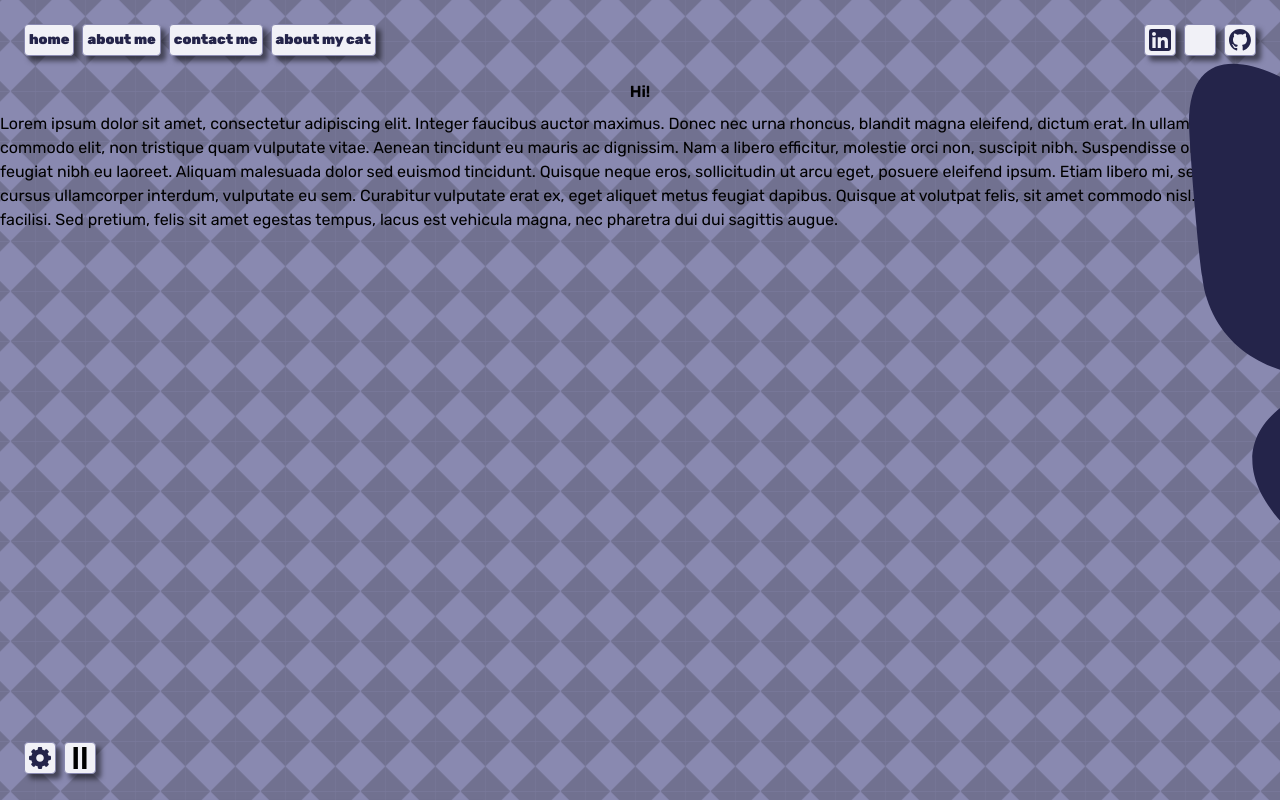
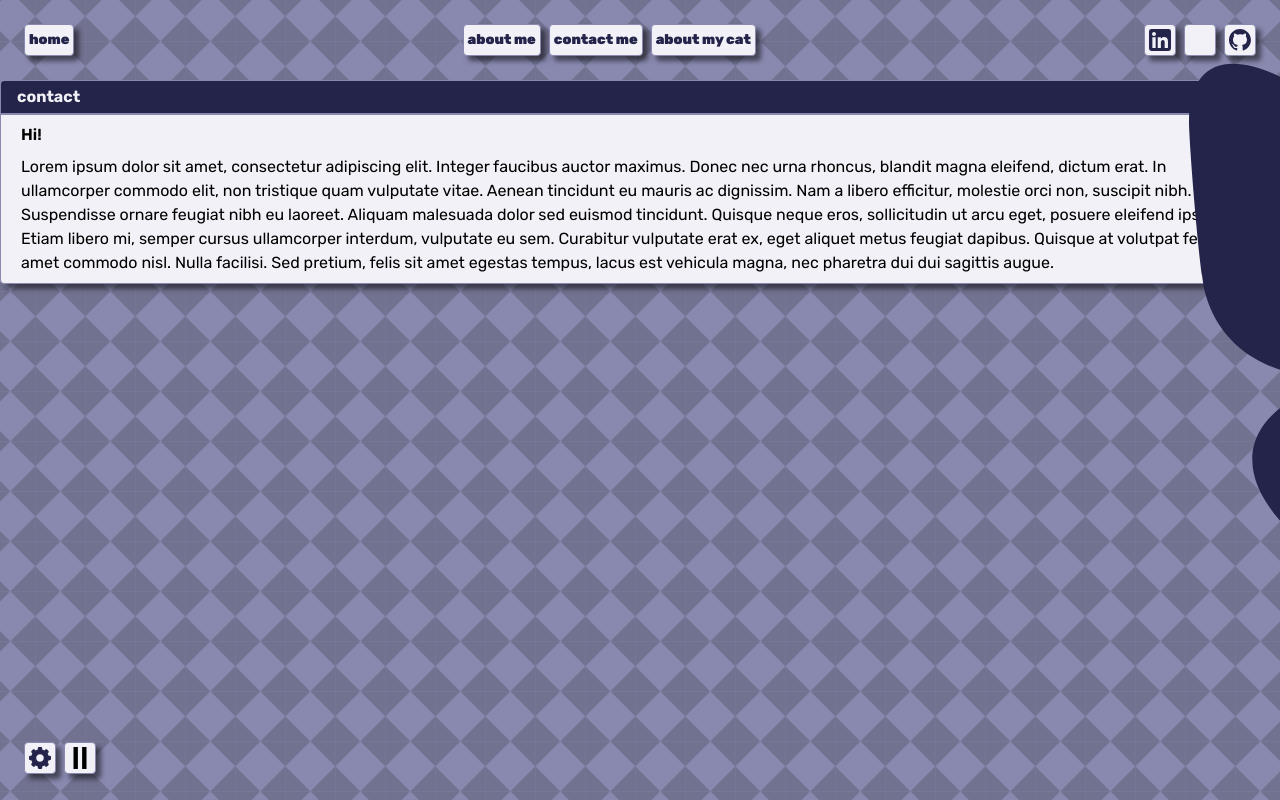
Before and after one commit to crystal-hearts/sj-personal-homepage, a Next.js app: page /contact in a window 1280 px wide. Built offline with nearby package versions, Linux system fonts and the light colour scheme.

Commit message:
SJ-12 Styling cleanup

```diff
--- /dev/null
+++ b/app/(main)/badge.tsx
@@ -0,0 +1,14 @@
+import React from "react";
+
+import { SITE_CONSTANTS } from "../constants/site-constants";
+import { MenuItem } from "./menu-item";
+
+export function Badge() {
+  return (
+    <div className="header-badge flex flex-row space-x-2 text-sm font-black text-[var(--theme-color-700)]">
+      <MenuItem title={SITE_CONSTANTS.HOME_TITLE} href="/">
+        {SITE_CONSTANTS.HOME_TITLE}
+      </MenuItem>
+    </div>
+  );
+}
--- a/app/(main)/contact/page.tsx
+++ b/app/(main)/contact/page.tsx
@@ -1,25 +1,52 @@
 import { MainSection } from "../main";
 import { Section } from "../section";
+
+import CloseIcon from "../../images/close-svgrepo-com.svg";
 
 export default function Page() {
   return (
     <MainSection>
       <Section>
-        <span className="font-semibold">Hi!</span>
-        <span className="mt-2">
-          Lorem ipsum dolor sit amet, consectetur adipiscing elit. Integer
-          faucibus auctor maximus. Donec nec urna rhoncus, blandit magna
-          eleifend, dictum erat. In ullamcorper commodo elit, non tristique quam
-          vulputate vitae. Aenean tincidunt eu mauris ac dignissim. Nam a libero
-          efficitur, molestie orci non, suscipit nibh. Suspendisse ornare
-          feugiat nibh eu laoreet. Aliquam malesuada dolor sed euismod
-          tincidunt. Quisque neque eros, sollicitudin ut arcu eget, posuere
-          eleifend ipsum. Etiam libero mi, semper cursus ullamcorper interdum,
-          vulputate eu sem. Curabitur vulputate erat ex, eget aliquet metus
-          feugiat dapibus. Quisque at volutpat felis, sit amet commodo nisl.
-          Nulla facilisi. Sed pretium, felis sit amet egestas tempus, lacus est
-          vehicula magna, nec pharetra dui dui sagittis augue.
-        </span>
+        <div
+          id="about-me-modal"
+          className="about-me-modal modal fixed w-full overflow-hidden rounded border-1 border-solid border-[var(--theme-color-500)] border-opacity-80 bg-[var(--theme-color-100)] shadow-drop-5 transition-transform duration-500 modal-open:w-48"
+          data-modal-active="closed"
+        >
+          <div className="modal-contents">
+            <div className="modal-header flex flex-row items-center justify-between border-b-2 border-solid border-[var(--theme-color-500)] border-opacity-80 bg-[var(--theme-color-700)] py-1 pl-4 pr-3">
+              <h2
+                className="modal-heading select-none text-base font-bold text-[var(--theme-color-100)]"
+                tabIndex="-1"
+              >
+                contact
+              </h2>
+              <button className="modal-close h-4 w-4 fill-[var(--theme-color-100)]">
+                <CloseIcon />
+              </button>
+            </div>
+            <div className="modal-contents h-full px-5 py-2">
+              <div className="modal-text-section flex flex-col">
+                <span className="font-semibold">Hi!</span>
+                <span className="mt-2">
+                  Lorem ipsum dolor sit amet, consectetur adipiscing elit.
+                  Integer faucibus auctor maximus. Donec nec urna rhoncus,
+                  blandit magna eleifend, dictum erat. In ullamcorper commodo
+                  elit, non tristique quam vulputate vitae. Aenean tincidunt eu
+                  mauris ac dignissim. Nam a libero efficitur, molestie orci
+                  non, suscipit nibh. Suspendisse ornare feugiat nibh eu
+                  laoreet. Aliquam malesuada dolor sed euismod tincidunt.
+                  Quisque neque eros, sollicitudin ut arcu eget, posuere
+                  eleifend ipsum. Etiam libero mi, semper cursus ullamcorper
+                  interdum, vulputate eu sem. Curabitur vulputate erat ex, eget
+                  aliquet metus feugiat dapibus. Quisque at volutpat felis, sit
+                  amet commodo nisl. Nulla facilisi. Sed pretium, felis sit amet
+                  egestas tempus, lacus est vehicula magna, nec pharetra dui dui
+                  sagittis augue.
+                </span>
+              </div>
+            </div>
+          </div>
+        </div>
       </Section>
     </MainSection>
   );
--- a/app/(main)/header-menu.tsx
+++ /dev/null
@@ -1,9 +0,0 @@
-import React from "react";
-
-export function HeaderMenu({ children }: { children: React.ReactNode }) {
-  return (
-    <div className="header-menu flex flex-row space-x-2 text-sm font-black text-[var(--theme-color-700)]">
-      {children}
-    </div>
-  );
-}
--- a/app/(main)/layout.tsx
+++ b/app/(main)/layout.tsx
@@ -7,12 +7,12 @@ import { SITE_CONSTANTS } from "../constants/site-constants";
 import { Background } from "./background";
 import { FixedFooter } from "./fixed-footer";
 import { Header } from "./header";
-import { HeaderMenu } from "./header-menu";
-import { HeaderMenuItem } from "./header-menu-item";
+import { Badge } from "./badge";
+import { Menu } from "./menu";
 import { PausePlayButton } from "./pause-play-button";
 import { SettingsButton } from "./settings-button";
 import { SettingsModal } from "./settings-modal";
-import { SocialIcons } from "./social-icons";
+import { SocialLinks } from "./social-links";
 
 export default function MainPageLayout({
   children,
@@ -28,27 +28,9 @@ export default function MainPageLayout({
     >
       <Background />
       <Header>
-        <HeaderMenu>
-          <HeaderMenuItem title={SITE_CONSTANTS.HOME_TITLE} href="/">
-            {SITE_CONSTANTS.HOME_TITLE}
-          </HeaderMenuItem>
-          <HeaderMenuItem
-            title={SITE_CONSTANTS.ABOUT_ME_TITLE}
-            href="/about-me"
-          >
-            {SITE_CONSTANTS.ABOUT_ME_TITLE}
-          </HeaderMenuItem>
-          <HeaderMenuItem title={SITE_CONSTANTS.CONTACT_TITLE} href="/contact">
-            {SITE_CONSTANTS.CONTACT_TITLE}
-          </HeaderMenuItem>
-          <HeaderMenuItem
-            title={SITE_CONSTANTS.ABOUT_MY_CAT_TITLE}
-            href="/about-my-cat"
-          >
-            {SITE_CONSTANTS.ABOUT_MY_CAT_TITLE}
-          </HeaderMenuItem>
-        </HeaderMenu>
-        <SocialIcons />
+        <Badge />
+        <Menu />
+        <SocialLinks />
       </Header>
       {children}
       <SettingsModal />
--- a/app/(main)/header-menu-item.tsx
+++ b/app/(main)/menu-item.tsx
@@ -2,7 +2,7 @@ import React from "react";
 
 import { Button } from "./button";
 
-export function HeaderMenuItem({
+export function MenuItem({
   title,
   href,
   iconButton,
--- /dev/null
+++ b/app/(main)/menu.tsx
@@ -0,0 +1,20 @@
+import React from "react";
+
+import { SITE_CONSTANTS } from "../constants/site-constants";
+import { MenuItem } from "./menu-item";
+
+export function Menu() {
+  return (
+    <div className="menu flex flex-row space-x-2 text-sm font-black text-[var(--theme-color-700)]">
+      <MenuItem title={SITE_CONSTANTS.ABOUT_ME_TITLE} href="/about-me">
+        {SITE_CONSTANTS.ABOUT_ME_TITLE}
+      </MenuItem>
+      <MenuItem title={SITE_CONSTANTS.CONTACT_TITLE} href="/contact">
+        {SITE_CONSTANTS.CONTACT_TITLE}
+      </MenuItem>
+      <MenuItem title={SITE_CONSTANTS.ABOUT_MY_CAT_TITLE} href="/about-my-cat">
+        {SITE_CONSTANTS.ABOUT_MY_CAT_TITLE}
+      </MenuItem>
+    </div>
+  );
+}
--- a/app/(main)/settings-button.tsx
+++ b/app/(main)/settings-button.tsx
@@ -13,6 +13,7 @@ export function SettingsButton({
   return (
     <Button
       buttonID={SITE_CONSTANTS.SETTINGS_MODAL_ID}
+      title={SITE_CONSTANTS.SETTINGS_BUTTON_TITLE}
       iconButton={true}
       inverseIcon={inverseIcon}
       clickHandler={() => openModal(SITE_CONSTANTS.SETTINGS_MODAL_ID)}
--- a/app/(main)/social-icons.tsx
+++ b/app/(main)/social-links.tsx
@@ -6,9 +6,9 @@ import GithubIcon from "../images/github.svg";
 import LinkedInIcon from "../images/linkedin.svg";
 import BlueskyIcon from "../images/bluesky.svg";
 
-export function SocialIcons() {
+export function SocialLinks() {
   return (
-    <div className="social-icons flex space-x-2">
+    <div className="social-links flex space-x-2">
       <Button
         title={SITE_CONSTANTS.LINKEDIN_TITLE}
         iconButton={true}
--- a/app/constants/site-constants.ts
+++ b/app/constants/site-constants.ts
@@ -3,15 +3,15 @@ export const SITE_CONSTANTS = {
   ABOUT_MY_CAT_TITLE: "about my cat",
   ANIMATION_PLAY_STATE_PAUSED: "paused",
   ANIMATION_PLAY_STATE_RUNNING: "running",
-  BLUESKY_TITLE: "settings-modal",
+  BLUESKY_TITLE: "Bluesky",
   BLUESKY_URL: "https://bsky.app/profile/sarahjacques.bsky.social",
   CONTACT_TITLE: "contact me",
   DEFAULT_SITE_THEME: "ube",
   DEFAULT_ANIMATION_PLAY_STATE: "running",
-  GITHUB_TITLE: "settings-modal",
+  GITHUB_TITLE: "GitHub",
   GITHUB_URL: "https://github.com/crystal-hearts/sj-personal-homepage",
   HOME_TITLE: "home",
-  LINKEDIN_TITLE: "settings-modal",
+  LINKEDIN_TITLE: "LinkedIn",
   LINKEDIN_URL: "https://www.linkedin.com/in/sarah-c-jacques",
   PAGE_ID: "page",
   PAUSE_BUTTON_ID: "pause-button",
@@ -19,5 +19,6 @@ export const SITE_CONSTANTS = {
   PLAY_BUTTON_ID: "play-button",
   PLAY_BUTTON_TITLE: "Pause animations",
   SETTINGS_BUTTON_ID: "settings-button",
+  SETTINGS_BUTTON_TITLE: "Settings",
   SETTINGS_MODAL_ID: "settings-modal",
 };
```
Also changed, not shown: app/(main)/about-my-cat/page.tsx (+42 -15 lines).
